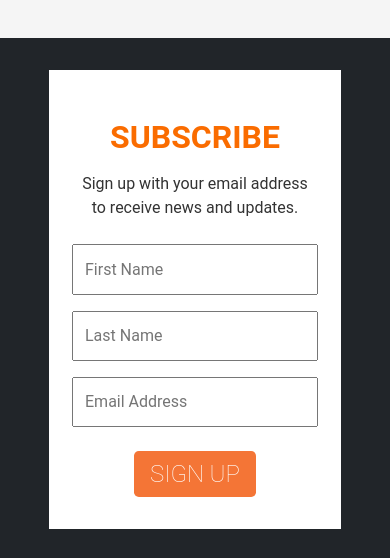
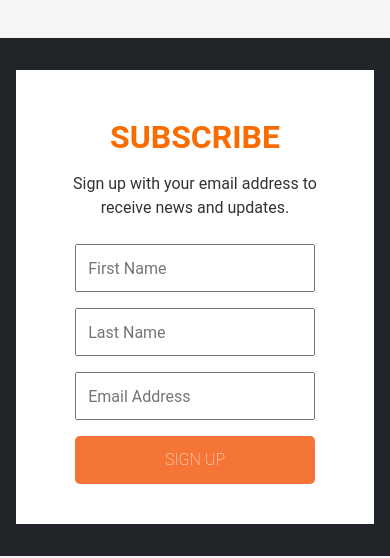
Before and after one commit to moviefan322/ashbury, a Next.js app: page / in a window 390 px wide. Shown: the part 6073-6631 px from the top of the page. Built offline with nearby package versions, Linux system fonts and the light colour scheme.

Commit message:
fully responsive subscribe section

```diff
--- a/src/components/Subscribe.module.css
+++ b/src/components/Subscribe.module.css
@@ -4,13 +4,10 @@
   flex-direction: column;
   align-items: center;
   justify-content: center;
-  margin: 2rem .5rem;
-  width: 100%;
-  max-width: 500px;
+  margin: 2rem 1rem;
   padding: 2rem 2rem;
   box-sizing: border-box;
   text-align: center;
-  width: 80%;
 }
 
 .form h6 {
@@ -22,10 +19,18 @@
 }
 
 .form input {
-  margin: .5rem 0;
-  padding: .7rem;
+  margin: 0.5rem 0;
+  padding: 0.7rem;
 }
 
 .form button {
-  font-size: 1.5rem;
+  font-size: 1rem;
+  padding: 0.7rem 2rem;
 }
+
+.formform input,
+.formform button {
+  margin: 0.5rem;
+  width: 15rem;
+  height: 3rem;
+}
--- a/src/components/Subscribe.tsx
+++ b/src/components/Subscribe.tsx
@@ -3,14 +3,17 @@ import styles from "./Subscribe.module.css";
 
 const Subscribe = () => {
   return (
-    <div className="container bg-dark d-flex flex-column align-items-center">
+    <div className="bg-dark d-flex flex-column align-items-center">
       <div className={styles.form}>
         <h6>SUBSCRIBE</h6>
         <p>Sign up with your email address to receive news and updates.</p>
-        <input type="text" placeholder="First Name" />
-        <input type="text" placeholder="Last Name" />
-        <input type="text" placeholder="Email Address" />
-        <button className="noStyleButt orangeButt">SIGN UP</button>
+        <div className={styles.formform}>
+          <input type="text" placeholder="First Name" />
+          <input type="text" placeholder="Last Name" />
+          <input type="text" placeholder="Email Address" />
+          <button className="noStyleButt orangeButt">SIGN UP</button>
+        </div>
+        <div></div>{" "}
       </div>
     </div>
   );
```
